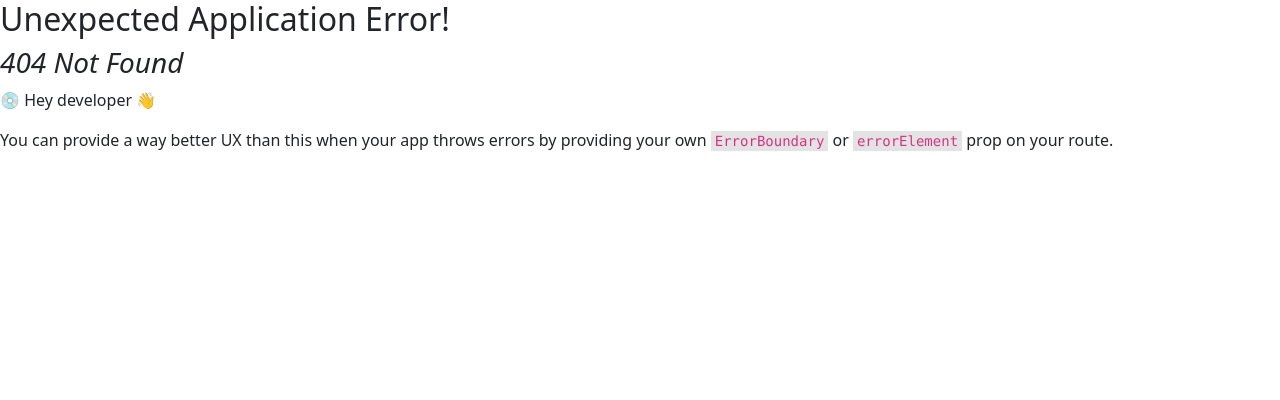
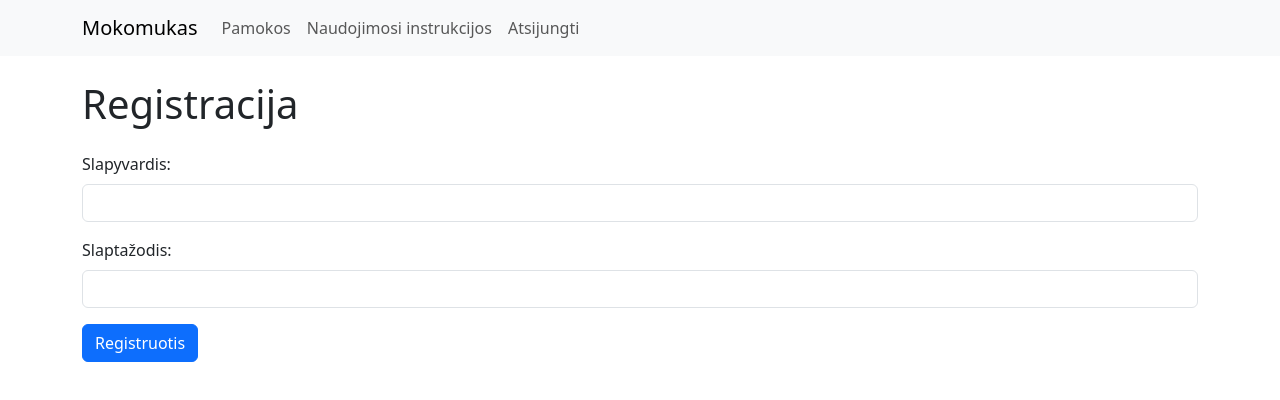
Before and after one commit to aauga/mokomukas-frontend, a React (Create React App) app: page /signup in a window 1280 px wide. Before the commit this address had no page. Shown: the top 400 px of the page. Built offline with nearby package versions, Linux system fonts and the light colour scheme.

Commit message:
create signup page

```diff
--- /dev/null
+++ b/src/api/signup/api.ts
@@ -0,0 +1,17 @@
+import { useMutation, useQueryClient } from "@tanstack/react-query";
+
+import { AxiosResponse } from "axios";
+import { SignupFormProps } from "./types";
+import { User } from "../../types/user";
+import { axiosInstance } from "../../config/axiosInstance";
+
+export function useSignup() {
+  const queryClient = useQueryClient();
+
+  return useMutation({
+    mutationFn: (data: SignupFormProps) =>
+      axiosInstance.post("/users", { user: data }),
+    onSuccess: (res: AxiosResponse<User>) =>
+      queryClient.invalidateQueries({ queryKey: ["users", res.data.id] }),
+  });
+}
--- /dev/null
+++ b/src/api/signup/types.ts
@@ -0,0 +1,4 @@
+export type SignupFormProps = {
+  username: string;
+  password: string;
+};
--- /dev/null
+++ b/src/config/axiosInstance.ts
@@ -0,0 +1,10 @@
+import { API_BASE_URL } from "./constants";
+import axios from "axios";
+
+export const axiosInstance = axios.create({
+  withCredentials: true,
+  baseURL: API_BASE_URL,
+  headers: {
+    "Content-Type": "application/json",
+  },
+});
--- /dev/null
+++ b/src/config/constants.ts
@@ -0,0 +1,2 @@
+export const BASE_URL = "http://localhost:3001";
+export const API_BASE_URL = "http://localhost:3000/api";
--- /dev/null
+++ b/src/pages/SignupPage.tsx
@@ -0,0 +1,44 @@
+import { Alert, Button, Container, Form } from "react-bootstrap";
+
+import getErrorMessage from "../utils/getErrorMessage";
+import { useNavigate } from "react-router-dom";
+import { useSignup } from "../api/signup/api";
+
+export default function SignupPage() {
+  const signup = useSignup();
+  const navigate = useNavigate();
+
+  return (
+    <Container>
+      <h1 className="my-4">Registracija</h1>
+
+      {signup.isError && (
+        <Alert variant="danger">{getErrorMessage(signup.error)}</Alert>
+      )}
+
+      <Form onSubmit={onSubmit}>
+        <Form.Group className="mb-3">
+          <Form.Label>Slapyvardis:</Form.Label>
+          <Form.Control type="text" name="username" required />
+        </Form.Group>
+        <Form.Group className="mb-3">
+          <Form.Label>Slaptažodis:</Form.Label>
+          <Form.Control type="password" name="password" required />
+        </Form.Group>
+        <Button variant="primary" type="submit">
+          Registruotis
+        </Button>
+      </Form>
+    </Container>
+  );
+
+  function onSubmit(event: React.FormEvent<HTMLFormElement>) {
+    event.preventDefault();
+
+    const formData = new FormData(event.currentTarget);
+    const username = formData.get("username") as string;
+    const password = formData.get("password") as string;
+
+    signup.mutate({ username, password }, { onSuccess: () => navigate("/") });
+  }
+}
--- a/src/routes/routes.tsx
+++ b/src/routes/routes.tsx
@@ -2,6 +2,7 @@ import InstructionsPage from "../pages/InstructionsPage";
 import LearningPage from "../pages/LearningPage";
 import LessonsPage from "../pages/LessonsPage";
 import Root from "./Root";
+import SignupPage from "../pages/SignupPage";
 import { createBrowserRouter } from "react-router-dom";
 
 export const router = createBrowserRouter([
@@ -21,6 +22,10 @@ export const router = createBrowserRouter([
         path: "/lessons/1",
         element: <LearningPage />,
       },
+      {
+        path: "/signup",
+        element: <SignupPage />,
+      },
     ],
   },
 ]);
--- /dev/null
+++ b/src/types/user.ts
@@ -0,0 +1,6 @@
+export type User = {
+  id: number;
+  username: string;
+  created_at: string;
+  updated_at: string;
+};
--- /dev/null
+++ b/src/utils/getErrorMessage.ts
@@ -0,0 +1,10 @@
+const message = new Map<number, string>([
+  [400, "Neteisingai įvedėte duomenis. Pataisykite ir bandykite dar kartą."],
+  [500, "Įvyko serverio klaida. Bandykite dar kartą."],
+]);
+
+export default function getErrorMessage(error: Error): string {
+  const statusCode = parseInt(error.message.slice(-3));
+
+  return message.get(statusCode) || message.get(500)!;
+}
```
